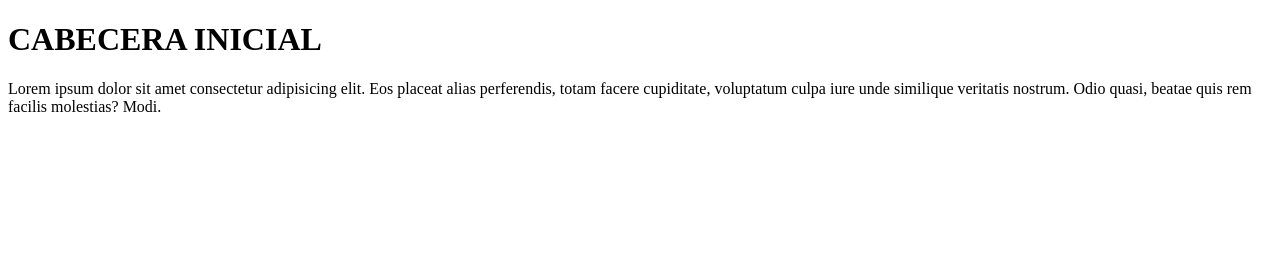
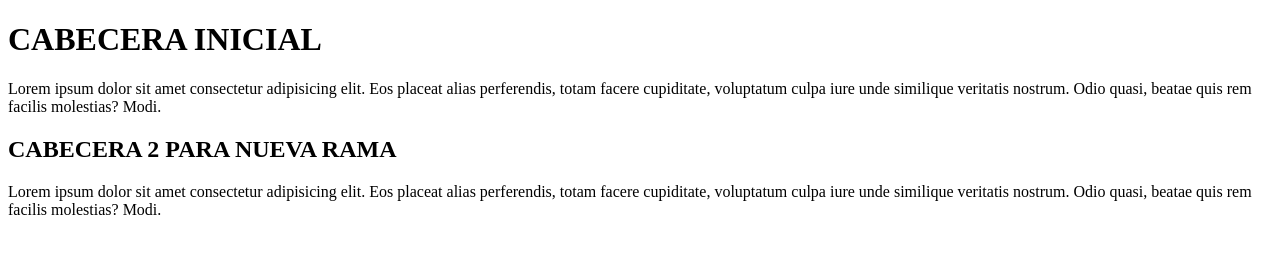
Before and after one commit to AdrianBouzon/web_daw5, a plain HTML site: page index.html in a window 1280 px wide. Drawn offline with Linux system fonts and the light colour scheme.

Commit message:
Commit de la nueva rama

```diff
--- a/index.html
+++ b/index.html
@@ -12,6 +12,12 @@
         Lorem ipsum dolor sit amet consectetur adipisicing elit. Eos placeat alias perferendis, totam facere cupiditate,
         voluptatum culpa iure unde similique veritatis nostrum. Odio quasi, beatae quis rem facilis molestias? Modi.
     </p>
+
+    <h2>CABECERA 2 PARA NUEVA RAMA</h2>
+    <p>
+        Lorem ipsum dolor sit amet consectetur adipisicing elit. Eos placeat alias perferendis, totam facere cupiditate,
+        voluptatum culpa iure unde similique veritatis nostrum. Odio quasi, beatae quis rem facilis molestias? Modi.
+    </p>
 </body>
 
 </html>
```
